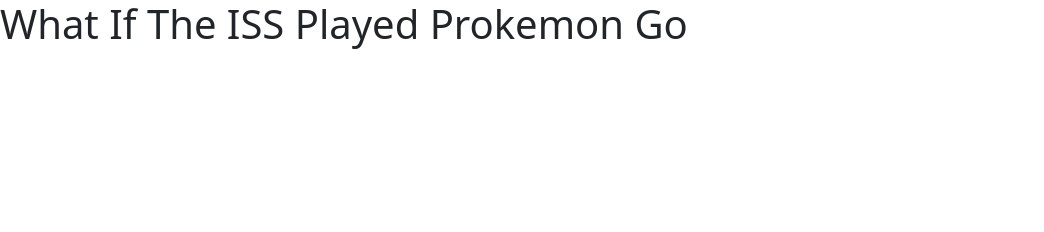
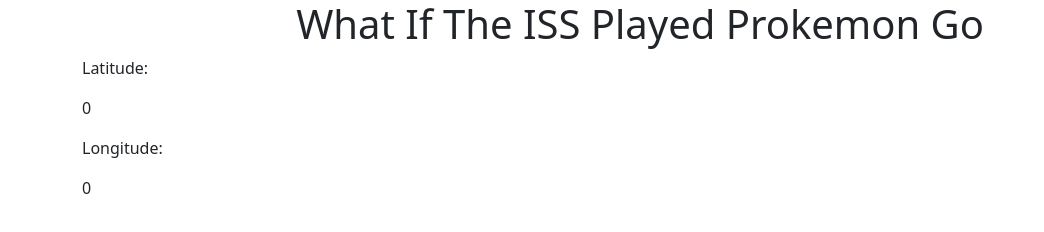
Before and after one commit to joshelboy/ipr2, a website: page index.html in a window 1280 px wide. Shown: the whole page, without its empty margins (0-1044 px from the left). Drawn offline with nearby package versions, Linux system fonts and the light colour scheme; no server answers.

Commit message:
prototyping

```diff
--- a/index.html
+++ b/index.html
@@ -7,7 +7,59 @@
         <link href="https://cdn.jsdelivr.net/npm/bootstrap@5.2.0-beta1/dist/css/bootstrap.min.css" rel="stylesheet" integrity="sha384-0evHe/X+R7YkIZDRvuzKMRqM+OrBnVFBL6DOitfPri4tjfHxaWutUpFmBp4vmVor" crossorigin="anonymous">
     </head>
     <body>
-        <h1>What If The ISS Played Prokemon Go</h1>
-        <script src="https://cdn.jsdelivr.net/npm/bootstrap@5.2.0-beta1/dist/js/bootstrap.bundle.min.js" integrity="sha384-pprn3073KE6tl6bjs2QrFaJGz5/SUsLqktiwsUTF55Jfv3qYSDhgCecCxMW52nD2" crossorigin="anonymous"></script>
+        <div class="container">
+            <div class="row justify-content-md-center">
+                <div class="col" style="text-align: center">
+                    <h1>What If The ISS Played Prokemon Go</h1>
+                </div>
+            </div>
+
+            <div class="row justify-content-md-center">
+                <div class="col">
+                    <p>
+                        Latitude:
+                    </p>
+                    <p id="latitude">
+                        0
+                    </p>
+                </div>
+            </div>
+
+            <div class="row justify-content-md-center">
+                <div class="col">
+                    <p>
+                        Longitude:
+                    </p>
+                    <p id="longitude">
+                        0
+                    </p>
+                </div>
+            </div>
+
+            <script src="https://cdn.jsdelivr.net/npm/bootstrap@5.2.0-beta1/dist/js/bootstrap.bundle.min.js" integrity="sha384-pprn3073KE6tl6bjs2QrFaJGz5/SUsLqktiwsUTF55Jfv3qYSDhgCecCxMW52nD2" crossorigin="anonymous"></script>
+            <!--
+                @ISS
+                https://api.wheretheiss.at/v1/satellites/25544 -> API Endpoint
+                https://wheretheiss.at/w/developer -> API Dokumentation
+
+                @MAP API
+
+            -->
+
+            <script>
+                var apiUrl = 'https://api.wheretheiss.at/v1/satellites/25544';
+                fetch(apiUrl).then(response => {
+                return response.json();
+                }).then(data => {
+                // Work with JSON data here
+                console.log(data);
+                document.getElementById('latitude').innerHTML = data.latitude;
+                document.getElementById('longitude').innerHTML = data.longitude;
+                }).catch(err => {
+                // Do something for an error here
+                });
+            </script>
+        </div>
+
     </body>
 </html>
```
